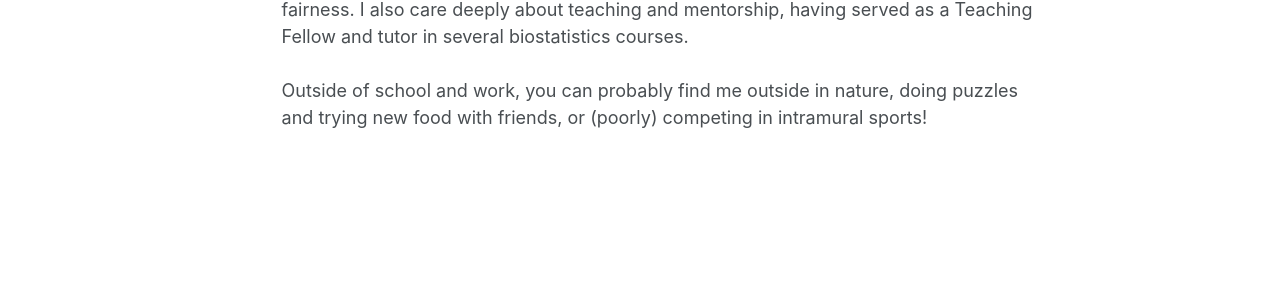
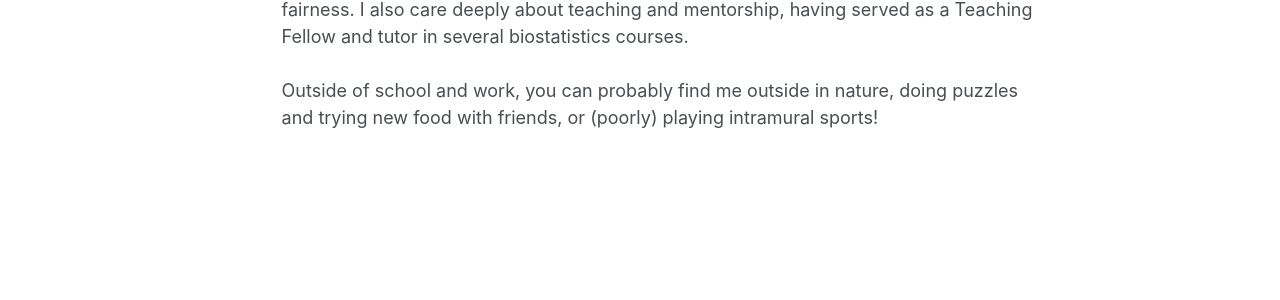
Before and after one commit to rebeccahurwitz/rebeccahurwitz.github.io, a Jekyll site: the page built from _pages/about.md, in a window 1280 px wide and 1173 px high. Shown: the part 638-938 px from the top of the window. Built offline with Jekyll 4.4.1, drawn with Linux system fonts in a browser that asks for light colours; some web fonts are replaced; a script that is not in the unit is left out.

Commit message:
Update about.md

```diff
--- a/_pages/about.md
+++ b/_pages/about.md
@@ -15,4 +15,4 @@ I am a PhD student in Biomedical Data Science at Stanford University on an IvyPl
 <br><br>
 My research interests lie at the intersection of statistical learning, environmental health, and health equity. I am particularly interested in estimating the effects of environmental mixtures and am passionate about applying statistical methods to real-world health problems. Under Dr. Coull, I am working on extending Bayesian and kernel-based methods to study multi-pollutant mixtures, time-varying exposures, and survival outcomes, with applications in the NHS and GUTS cohorts. My broader background spans machine learning for health, genomic data analysis, environmental health, and algorithmic fairness. I also care deeply about teaching and mentorship, having served as a Teaching Fellow and tutor in several biostatistics courses.
 <br><br>
-Outside of school and work, you can probably find me outside in nature, doing puzzles and trying new food with friends, or (poorly) competing in intramural sports!
+Outside of school and work, you can probably find me outside in nature, doing puzzles and trying new food with friends, or (poorly) playing intramural sports!
```
